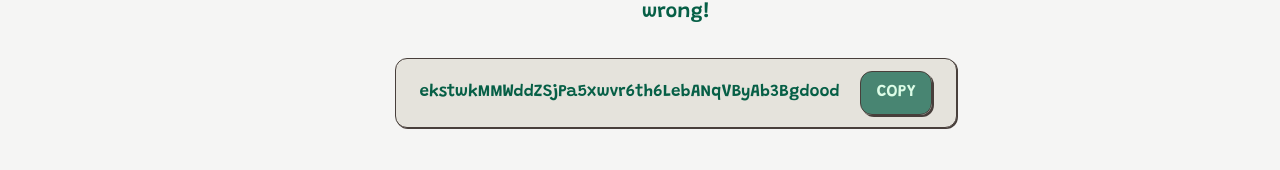
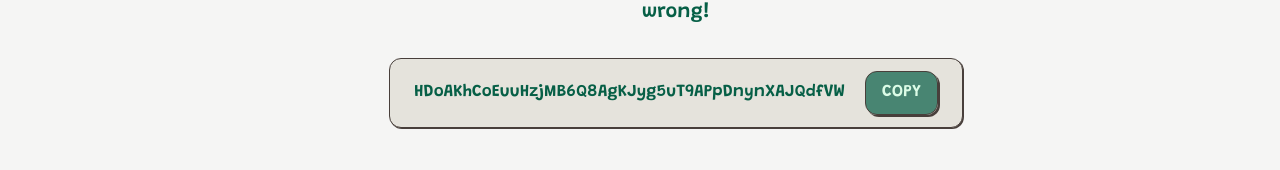
Before and after one commit to AllMemeTokenz/catmoggy-campaign, a Next.js app: page / in a window 1280 px wide. Shown: the part 870-1040 px from the top of the page. Built offline with nearby package versions, Linux system fonts and the light colour scheme.

Commit message:
update ca

```diff
--- a/app/page.tsx
+++ b/app/page.tsx
@@ -65,7 +65,7 @@ export default function HomePage() {
                 </h3>
                 <div className="font-semibold flex flex-col sm:flex-row items-center justify-center text-center sm:space-x-5 space-y-3 sm:space-y-0 relative px-6 border border-[#483f3b] shadow-[1px_1px_0_#483f3b] transition-all ease-linear duration-100 bg-[#e5e3dc] text-[#065F46] text-[17px] py-3 rounded-xl">
                   <span className="break-all sm:break-normal">
-                  ekstwkMMWddZSjPa5xwvr6th6LebANqVByAb3Bgdood
+                    HDoAKhCoEuuHzjMB6Q8AgKJyg5uT9APpDnynXAJQdfVW
                   </span>
                   <a
                     onClick={() => {
--- a/config.ts
+++ b/config.ts
@@ -7,7 +7,7 @@ export const telegramLink = "https://x.com/CatmoggyX"; // Telegram
 export const twitterLink = "https://t.me/catsmoggy"; // Twitter
 
 // Token Info
-export const tokenCA = "ekstwkMMWddZSjPa5xwvr6th6LebANqVByAb3Bgdood"; // Token contract
+export const tokenCA = "HDoAKhCoEuuHzjMB6Q8AgKJyg5uT9APpDnynXAJQdfVW"; // Token contract
 
 // Page contents
 export default {
```
